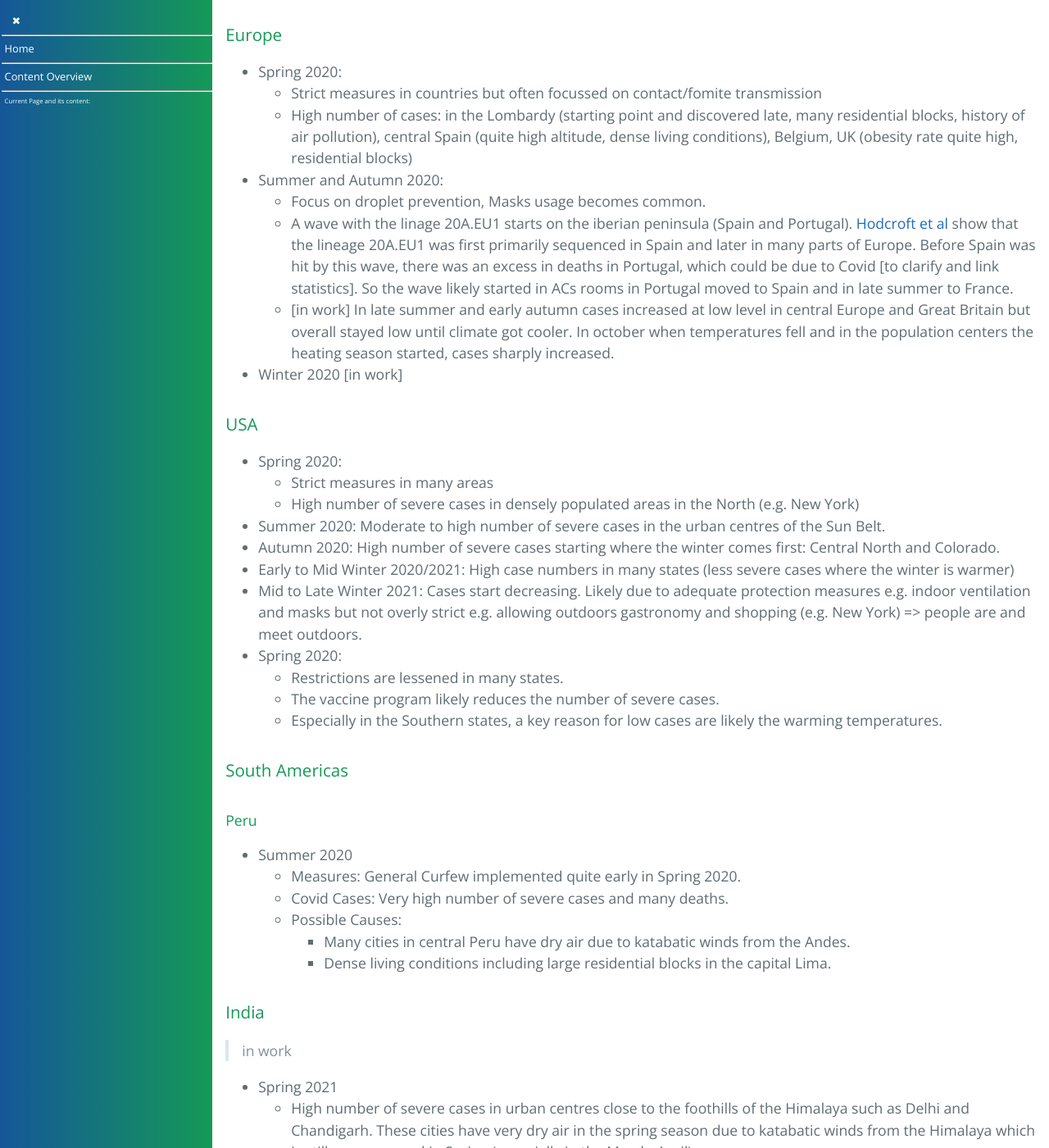
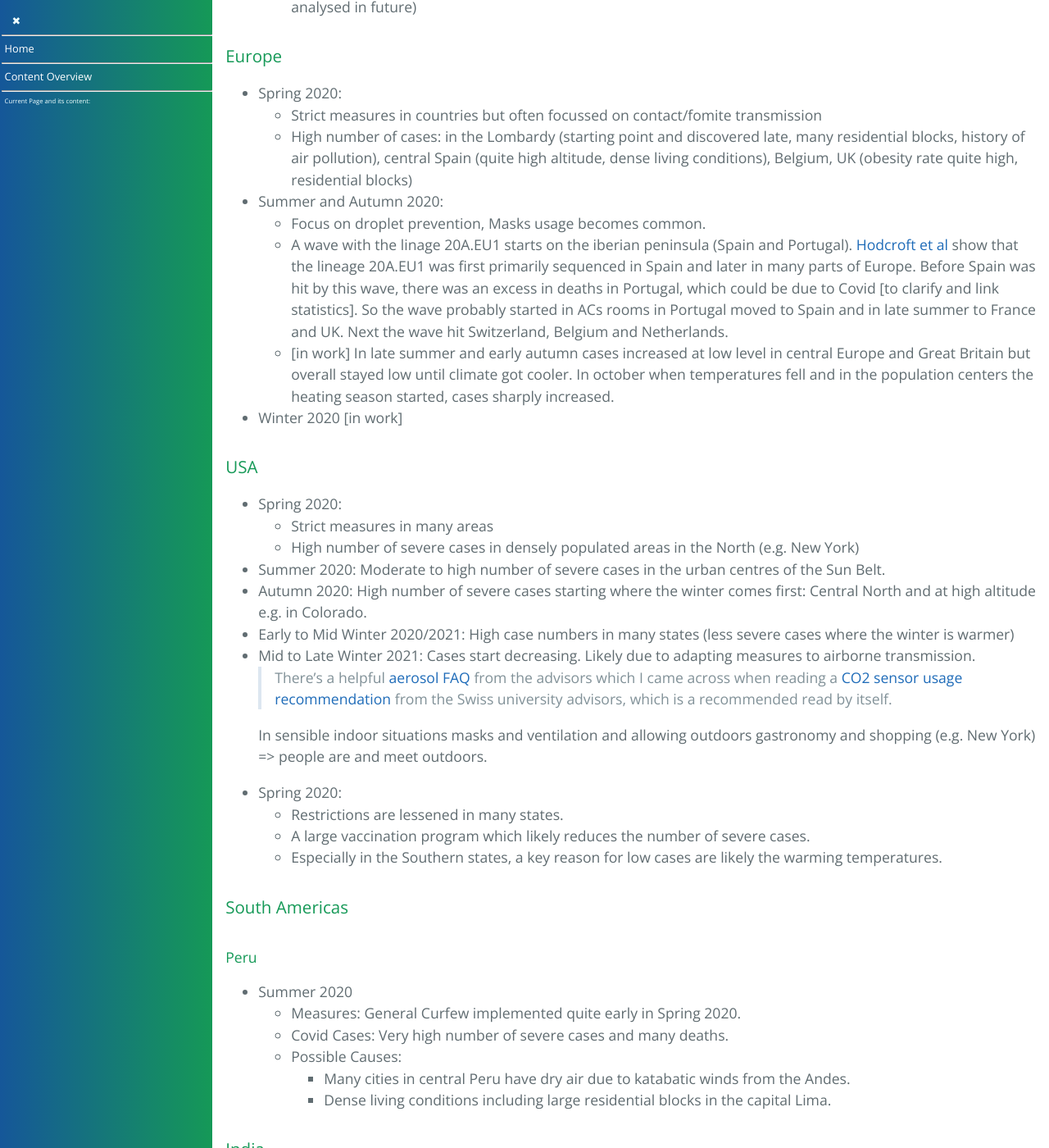
Before and after one commit to forestgrape/coronavirus, a Jekyll site: the page built from 5_epidemiological/spread_analyses.md, in a window 1280 px wide and 1400 px high, scrolled down 4962 px. Shown: the whole window at 82% size. Built offline with Jekyll 4.4.1, drawn with Linux system fonts in a browser that asks for light colours; our own code applies the rules of GitHub Pages for plain Markdown files; some of the changed text lies outside the part shown.

Commit message:
added link aerosol faq and co2 sensor and formulations and fixed links

```diff
--- a/5_epidemiological/spread_analyses.md
+++ b/5_epidemiological/spread_analyses.md
@@ -43,6 +43,7 @@
   * [References Living Conditions](#references-living-conditions)
 * [References](#references)
   * [Epidemiological Patterns](#epidemiological-patterns)
+  * [Aerosol Transmission](#aerosol-transmission)
 * [Appendix](#appendix)
   * [Sport Events](#sport-events)
 
@@ -144,7 +145,7 @@
   * High number of cases: in the Lombardy (starting point and discovered late, many residential blocks, history of air pollution), central Spain (quite high altitude, dense living conditions), Belgium, UK (obesity rate quite high, residential blocks)
 * Summer and Autumn 2020:
   * Focus on droplet prevention, Masks usage becomes common.
-  * A wave with the linage 20A.EU1 starts on the iberian peninsula (Spain and Portugal). [Hodcroft et al](#summary-hodcroft) show that the lineage 20A.EU1 was first primarily sequenced in Spain and later in many parts of Europe. Before Spain was hit by this wave, there was an excess in deaths in Portugal, which could be due to Covid [to clarify and link statistics]. So the wave likely started in ACs rooms in Portugal moved to Spain and in late summer to France.
+  * A wave with the linage 20A.EU1 starts on the iberian peninsula (Spain and Portugal). [Hodcroft et al](#summary-hodcroft) show that the lineage 20A.EU1 was first primarily sequenced in Spain and later in many parts of Europe. Before Spain was hit by this wave, there was an excess in deaths in Portugal, which could be due to Covid [to clarify and link statistics]. So the wave probably started in ACs rooms in Portugal moved to Spain and in late summer to France and UK. Next the wave hit Switzerland, Belgium and Netherlands.
   * [in work] In late summer and early autumn cases increased at low level in central Europe and Great Britain but overall stayed low until climate got cooler. In october when temperatures fell and in the population centers the heating season started, cases sharply increased.
 * Winter 2020 [in work]
 
@@ -154,12 +155,15 @@
   * Strict measures in many areas
   * High number of severe cases in densely populated areas in the North (e.g. New York)
 * Summer 2020: Moderate to high number of severe cases in the urban centres of the Sun Belt.
-* Autumn 2020: High number of severe cases starting where the winter comes first: Central North and Colorado.
+* Autumn 2020: High number of severe cases starting where the winter comes first: Central North and at high altitude e.g. in Colorado.
 * Early to Mid Winter 2020/2021: High case numbers in many states (less severe cases where the winter is warmer)
-* Mid to Late Winter 2021: Cases start decreasing. Likely due to adequate protection measures e.g. indoor ventilation and masks but not overly strict e.g. allowing outdoors gastronomy and shopping (e.g. New York) => people are and meet outdoors.
+* Mid to Late Winter 2021: Cases start decreasing. Likely due to adapting measures to airborne transmission.
+  > There's a helpful [aerosol FAQ](#marr-aerosol-faq) from the advisors which I came across when reading a [CO2 sensor usage recommendation](#stocker) from the Swiss university advisors, which is a recommended read by itself.
+
+  In sensible indoor situations masks and ventilation and allowing outdoors gastronomy and shopping (e.g. New York) => people are and meet outdoors.
 * Spring 2020:
   * Restrictions are lessened in many states.
-  * The vaccine program likely reduces the number of severe cases.
+  * A large vaccination program which likely reduces the number of severe cases.
   * Especially in the Southern states, a key reason for low cases are likely the warming temperatures.
 
 ### South Americas
@@ -537,7 +542,7 @@
 
 #### Summary Adam,Wu
 **Clustering and superspreading potential of SARS-CoV-2 infections in Hong Kong**
-Adam D, Wu P, Wong J, et al. Research Square; 2020. [https://doi.org/10.21203/rs.3.rs-29548/v1]()
+Adam D, Wu P, Wong J, et al. Research Square; 2020. <https://doi.org/10.21203/rs.3.rs-29548/v1>
 
 ##### Methods
 "Using contact tracing data from 1,038 SARS-CoV-2 cases confirmed between 23 January and 28 April 2020 in Hong Kong, we identified and characterized all local clusters of infection."
@@ -582,7 +587,8 @@
 
 #### Summary Ehrhardt,Brockmann
 **Transmission of SARS-CoV-2 in children aged 0 to 19 years in childcare facilities and schools after their reopening in May 2020**
-Ehrhardt J , Ekinci A , Krehl H , Meincke M , Finci I , Klein J , Geisel B , Wagner-Wiening C , Eichner M , Brockmann SO . , Baden-Württemberg, Germany. Euro Surveill. 2020;25(36):pii=2001587. [https://doi.org/10.2807/1560-7917.ES.2020.25.36.2001587]()
+Ehrhardt J , Ekinci A , Krehl H , Meincke M , Finci I , Klein J , Geisel B , Wagner-Wiening C , Eichner M , Brockmann SO . , Baden-Württemberg, Germany. Euro Surveill. 2020;25(36):pii=2001587.
+<https://doi.org/10.2807/1560-7917.ES.2020.25.36.2001587>
 
 ##### Methods
 "We investigated data from severe acute respiratory syndrome coronavirus 2 (SARS-CoV-2) infected 0–19year olds, who attended schools/childcare facilities, to assess their role in SARS-CoV-2 transmission after these establishments’ reopening in May 2020 in Baden-Württemberg, Germany."
@@ -654,7 +660,8 @@
 
 #### Summary Perez-Lopez
 **Dramatic decrease of laboratory‐ confirmed influenza A after school closure in response to COVID‐19**
-Perez‐Lopez A, Hasan M, Iqbal M, Janahi M, Roscoe D, Tang P.; Pediatric Pulmonology. 2020;1–2. [https://doi.org/10.1002/ppul.24933]()
+Perez‐Lopez A, Hasan M, Iqbal M, Janahi M, Roscoe D, Tang P.; Pediatric Pulmonology. 2020;1–2.
+<https://doi.org/10.1002/ppul.24933>
 
 ##### Methods
 * "A proactive school closure was the first social distancing measure implemented by the State of Qatar on 10 March."
@@ -681,7 +688,8 @@
 #### Summary Rader,Scarpino
 **Crowding and the shape of COVID-19 epidemics**
 Rader, B., Scarpino, S.V., Nande, A. et al.
-Nat Med (2020). [https://doi.org/10.1038/s41591-020-1104-0]()
+Nat Med (2020).
+<https://doi.org/10.1038/s41591-020-1104-0>
 
 ##### Goal
 Figure out the effect of population densities (crowding), mobility, humidity on the overall and the temporal distribution of Covid-19 incidences.
@@ -751,7 +759,8 @@
 [in work]
 **Urbanization and humidity shape the intensity of influenza epidemics in U.S. cities**
 Benjamin D. Dalziel, Stephen Kissler, Julia R. Gog, Cecile Viboud, Ottar N. Bjørnstad, C. Jessica E. Metcalf and Bryan T. Grenfell
-Science 362 (6410), 75-79. [https://doi.org/10.1126/science.aat6030]()
+Science 362 (6410), 75-79.
+<https://doi.org/10.1126/science.aat6030>
 
 ##### Methods
 * " However, the role of city size and structure in shaping transmission patterns of seasonal influenza is not well understood. We address this here using 6 years (2002 to 2008) of data on weekly incidence of influenza- like illness (ILI) in 603 three-digit postal (ZIP) codes across the United States, assembled from medical claims data (34)."
@@ -770,16 +779,17 @@
 #### Lee,Raszka
 Lee B and Raszka WV.
 **COVID-19 Transmission and Children: The Child Is Not to Blame.**
-Pediatrics. 2020;146(2):e2020004879 [https://doi.org/10.1542/peds.2020-004879]()
+Pediatrics. 2020;146(2):e2020004879
+<https://doi.org/10.1542/peds.2020-004879>
 
 #### Choi
 Choi, E. M., Chu, D., Cheng, P., Tsang, D., Peiris, M., Bausch, D. G....Watson-Jones, D. (2020).
 **In-Flight Transmission of SARS-CoV-2. Emerging Infectious Diseases**, 26(11), 2713-2716.
-https://dx.doi.org/10.3201/eid2611.203254.
+<https://dx.doi.org/10.3201/eid2611.203254.>
 
 #### Freedman
 Freedman, D. O., & Wilder-Smith, A. (2020). **In-flight Transmission of SARS-CoV-2: a review of the attack rates and available data on the efficacy of face masks. Journal of travel medicine, taaa178. Advance online publication.**
-https://doi.org/10.1093/jtm/taaa178
+<https://doi.org/10.1093/jtm/taaa178>
 
 
 ### Epidemiological Patterns
@@ -792,17 +802,28 @@
 
 ##### mizumoto
 Kenji Mizumoto, Gerardo Chowell
-  **Transmission potential of the novel coronavirus(COVID-19) on board the diamond Princess Cruises Ship, 2020**
+**Transmission potential of the novel coronavirus(COVID-19) on board the diamond Princess Cruises Ship, 2020**
 https://doi.org/10.1016/j.idm.2020.02.003
 
 ##### honein
-  Temet M. McMichael et al.
-  **Epidemiology of Covid-19 in a Long-Term Care Facility in King County, Washington**
-  This article was published on March 27, 2020, at NEJM.org. https://doi.org/10.1056/NEJMoa2005412
+Temet M. McMichael et al.
+**Epidemiology of Covid-19 in a Long-Term Care Facility in King County, Washington**
+This article was published on March 27, 2020, at NEJM.org. https://doi.org/10.1056/NEJMoa2005412
 
 ##### lin
-  LIN, K., YEE-TAK FONG, D., ZHU, B., & KARLBERG, J. (2006).
-  **Environmental factors on the SARS epidemic: Air temperature, passage of time and multiplicative effect of hospital infection.** Epidemiology and Infection, 134(2), 223-230. https://doi.org/10.1017/S0950268805005054
+LIN, K., YEE-TAK FONG, D., ZHU, B., & KARLBERG, J. (2006).
+**Environmental factors on the SARS epidemic: Air temperature, passage of time and multiplicative effect of hospital infection.** Epidemiology and Infection, 134(2), 223-230. https://doi.org/10.1017/S0950268805005054
+
+### Aerosol Transmission
+
+##### Marr-aerosol-faq
+**FAQs on Protecting Yourself from COVID-19 Aerosol Transmission**
+Shortcut to this page: <https://tinyurl.com/FAQ-aerosols>
+Version: 1.87, 9-Dec-2020
+
+##### Stocker
+**On the use of CO2 sensors in schools and other indoor environments**
+<https://sciencetaskforce.ch/wp-content/uploads/2021/04/CO2_sensors12Apr21-EN.pdf>
 
 ## Appendix
 
@@ -824,7 +845,7 @@
 
 
 #### Results from Leagues with Spectators
-Sources: [https://www.sofascore.com](), [https://www.bbc.com/sport/football/scores-fixtures](), [https://www.srf.ch/sports]() [accessed in early November]
+Sources: <https://www.sofascore.com>, <https://www.bbc.com/sport/football/scores-fixtures>, <https://www.srf.ch/sports> [accessed in early November]
 * Netherlands
   * A very steep increase of Covid-19 cases in early October
 * Switzerland
```
Also changed, not shown: other parts of 5_epidemiological/spread_analyses.md (+2 -1 lines).
